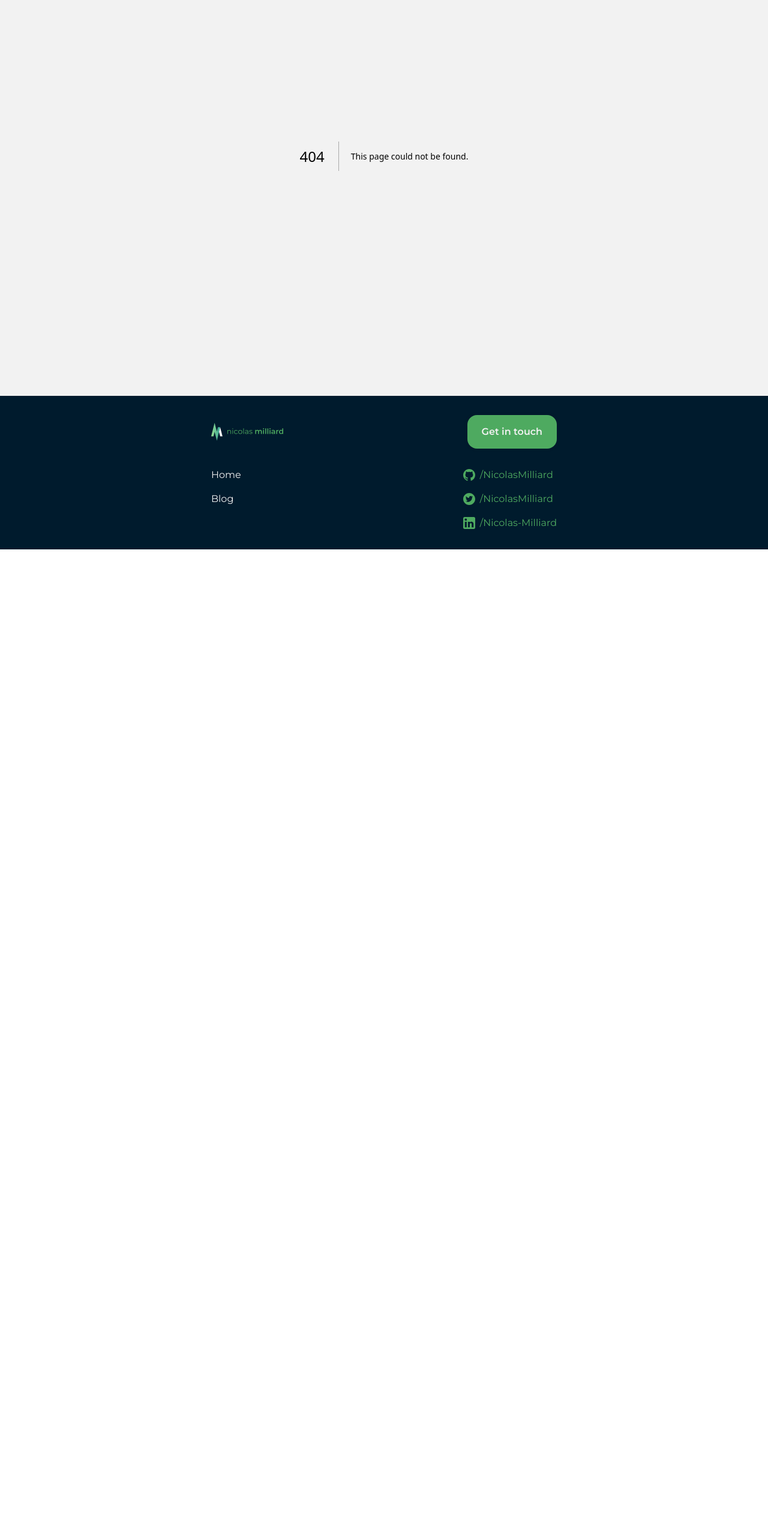
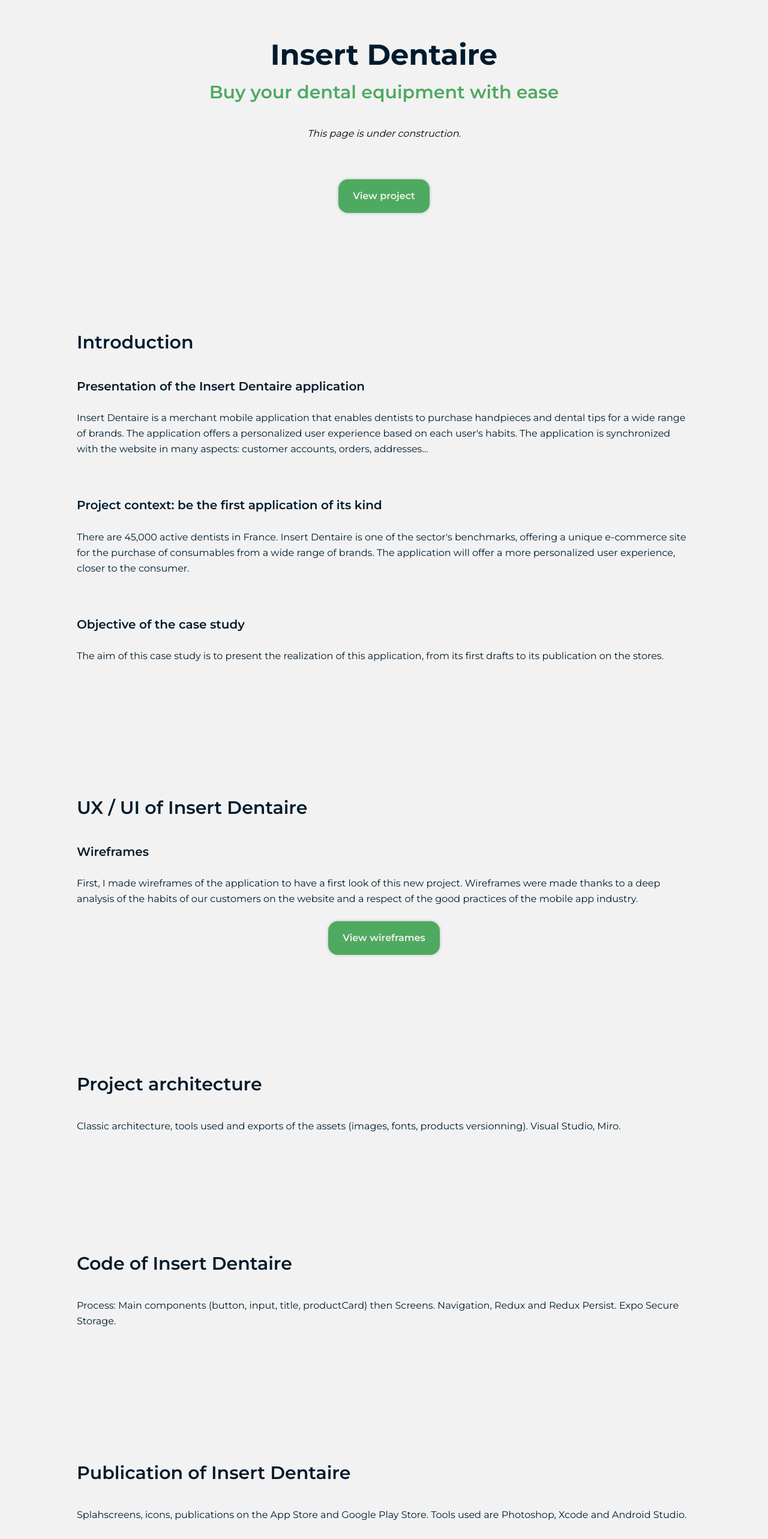
Before and after one commit to NicolasMilliard/portfolio, a Next.js app: page /case-study/insert-dentaire in a window 1280 px wide. Before the commit this address had no page. Shown: the part 140-2706 px from the top of the page at 60% size. Before the commit the page ends 1056 px from the top, so only its background shows below. Built offline with nearby package versions, Linux system fonts and the light colour scheme.

Commit message:
Init commit

```diff
--- /dev/null
+++ b/components/Layout/Socials/SocialLinks.tsx
@@ -0,0 +1,66 @@
+import React, { useState, MouseEvent } from 'react';
+import Link from 'next/link';
+import Image from 'next/image';
+
+interface Props {
+  link: string;
+  imageSource: string;
+  imageText: string;
+}
+
+const SocialLinks: React.FC<Props> = ({ link, imageSource, imageText }) => {
+  const [tx, setTx] = useState(0);
+  const [ty, setTy] = useState(0);
+  const [opacity, setOpacity] = useState(0.75);
+
+  const handleMouseMove = (e: MouseEvent<HTMLButtonElement>) => {
+    const btn = e.currentTarget;
+    const rect = btn.getBoundingClientRect();
+    const h = rect.width / 2;
+
+    const x = e.clientX - rect.left - h;
+    const y = e.clientY - rect.top - h;
+
+    const r1 = Math.sqrt(x * x + y * y);
+    const r2 = (1 - r1 / h) * r1;
+
+    const angle = Math.atan2(y, x);
+    const newTx = Math.round(Math.cos(angle) * r2 * 100) / 100;
+    const newTy = Math.round(Math.sin(angle) * r2 * 100) / 100;
+
+    const newOpacity = r2 / r1 + 0.75;
+
+    setTx(newTx);
+    setTy(newTy);
+    setOpacity(newOpacity);
+  };
+
+  const handleMouseLeave = () => {
+    setTx(0);
+    setTy(0);
+    setOpacity(0.75);
+  };
+
+  return (
+    <button
+      className="gravity-button-container"
+      onMouseMove={handleMouseMove}
+      onMouseLeave={handleMouseLeave}
+    >
+      <Link
+        href={link}
+        target="_blank"
+        className="gravity-button"
+        style={{
+          left: `${tx}px`,
+          top: `${ty}px`,
+          opacity: `${opacity}`,
+        }}
+      >
+        <Image src={imageSource} alt={imageText} />
+      </Link>
+    </button>
+  );
+};
+
+export default SocialLinks;
--- /dev/null
+++ b/pages/case-study/insert-dentaire.tsx
@@ -0,0 +1,164 @@
+import { FC } from 'react';
+import Head from 'next/head';
+import Link from 'next/link';
+import Image from 'next/image';
+
+import {
+  PageTitle,
+  SectionTitle,
+  SectionSubTitle,
+  TextContent,
+  ListContent,
+} from '../../components/CaseStudy';
+import Button from '../../components/Buttons/Button';
+
+const InsertDentaire: FC = () => {
+  return (
+    <>
+      <Head>
+        <title>Insert Dentaire - Nicolas Milliard</title>
+        <meta
+          name="description"
+          content="Case Study of Insert Dentaire, a React Native application."
+        />
+        <link rel="icon" href="/favicon.ico" />
+      </Head>
+      {/* Project presentation */}
+      <section className="py-32 md:py-48 sm:px-0 md:px-16 mx-6 md:mx-auto sm:max-w-xl md:max-w-3xl lg:max-w-5xl xl:max-w-6xl">
+        {/* Title */}
+        <div className="mb-8">
+          <PageTitle>Insert Dentaire</PageTitle>
+          <SectionTitle color="green" center={true}>
+            Buy your dental equipment with ease
+          </SectionTitle>
+          <p className="italic text-center">This page is under construction.</p>
+        </div>
+        {/* Image */}
+        <div className="flex justify-center mb-8"></div>
+        {/* Links */}
+        <div className="flex justify-center items-center">
+          <Button
+            text="View project"
+            link="https://www.figma.com/proto/9gbFxs4olILJCRpsZT4FaD"
+            target="_blank"
+          />
+        </div>
+      </section>
+      {/* Introduction */}
+      <section className="mx-6 md:mx-auto mb-32 md:mb-48 sm:px-0 md:px-16 sm:max-w-xl md:max-w-3xl lg:max-w-5xl xl:max-w-6xl">
+        <SectionTitle color="black" center={false}>
+          Introduction
+        </SectionTitle>
+        {/* Project */}
+        <SectionSubTitle>Presentation of the Insert Dentaire application</SectionSubTitle>
+        <div className="flex flex-col mb-10">
+          <TextContent>
+            Insert Dentaire is a merchant mobile application that enables dentists to purchase
+            handpieces and dental tips for a wide range of brands. The application offers a
+            personalized user experience based on each user's habits. The application is
+            synchronized with the website in many aspects: customer accounts, orders, addresses...
+          </TextContent>
+        </div>
+        {/* Context */}
+        <SectionSubTitle>Project context: be the first application of its kind</SectionSubTitle>
+        <div className="flex flex-col mb-10">
+          <TextContent>
+            There are 45,000 active dentists in France. Insert Dentaire is one of the sector's
+            benchmarks, offering a unique e-commerce site for the purchase of consumables from a
+            wide range of brands. The application will offer a more personalized user experience,
+            closer to the consumer.
+          </TextContent>
+        </div>
+        {/* Objective */}
+        <SectionSubTitle>Objective of the case study</SectionSubTitle>
+        <div className="flex flex-col">
+          <TextContent>
+            The aim of this case study is to present the realization of this application, from its
+            first drafts to its publication on the stores.
+          </TextContent>
+        </div>
+      </section>
+
+      {/* UX / UI */}
+      <section className="mx-6 md:mx-auto mb-32 md:mb-48 sm:px-0 md:px-16 sm:max-w-xl md:max-w-3xl lg:max-w-5xl xl:max-w-6xl">
+        <SectionTitle color="black" center={false}>
+          UX / UI of Insert Dentaire
+        </SectionTitle>
+        {/* Wireframes */}
+        <SectionSubTitle>Wireframes</SectionSubTitle>
+        {/* Text */}
+        <div className="flex flex-col mb-10">
+          <TextContent>
+            First, I made wireframes of the application to have a first look of this new project.
+            Wireframes were made thanks to a deep analysis of the habits of our customers on the
+            website and a respect of the good practices of the mobile app industry.
+          </TextContent>
+          <div className="flex justify-center items-center">
+            <Button
+              text="View wireframes"
+              link="https://www.figma.com/proto/r71yUJu8M5OBhufjqxDPPN"
+              target="_blank"
+            />
+          </div>
+        </div>
+      </section>
+
+      {/* Project architecture */}
+      <section className="mx-6 md:mx-auto mb-32 md:mb-48 sm:px-0 md:px-16 sm:max-w-xl md:max-w-3xl lg:max-w-5xl xl:max-w-6xl">
+        {/* Title */}
+        <SectionTitle color="black" center={false}>
+          Project architecture
+        </SectionTitle>
+        <div className="mb-10">
+          <TextContent>
+            Classic architecture, tools used and exports of the assets (images, fonts, products
+            versionning). Visual Studio, Miro.
+          </TextContent>
+        </div>
+      </section>
+
+      {/* Code */}
+      <section className="mx-6 md:mx-auto mb-32 md:mb-48 sm:px-0 md:px-16 sm:max-w-xl md:max-w-3xl lg:max-w-5xl xl:max-w-6xl">
+        <SectionTitle color="black" center={false}>
+          Code of Insert Dentaire
+        </SectionTitle>
+        {/* Text */}
+        <div className="flex flex-col mb-10">
+          <TextContent>
+            Process: Main components (button, input, title, productCard) then Screens. Navigation,
+            Redux and Redux Persist. Expo Secure Storage.
+          </TextContent>
+        </div>
+      </section>
+
+      {/* Publication */}
+      <section className="mx-6 md:mx-auto mb-32 md:mb-48 sm:px-0 md:px-16 sm:max-w-xl md:max-w-3xl lg:max-w-5xl xl:max-w-6xl">
+        <SectionTitle color="black" center={false}>
+          Publication of Insert Dentaire
+        </SectionTitle>
+        {/* Text */}
+        <div className="flex flex-col mb-10">
+          <TextContent>
+            Splahscreens, icons, publications on the App Store and Google Play Store. Tools used are
+            Photoshop, Xcode and Android Studio.
+          </TextContent>
+        </div>
+      </section>
+
+      {/* Conclusion */}
+      <section className="mx-6 md:mx-auto mb-32 md:mb-48 sm:px-0 md:px-16 sm:max-w-xl md:max-w-3xl lg:max-w-5xl xl:max-w-6xl">
+        {/* Title */}
+        <SectionTitle color="black" center={false}>
+          Conclusion
+        </SectionTitle>
+        <div>
+          <TextContent>
+            Freat feedback from users, several orders and some user habits started.
+          </TextContent>
+        </div>
+      </section>
+    </>
+  );
+};
+
+export default InsertDentaire;
```
Also changed, not shown: public/images/projects/insertdentaire.png (added).
